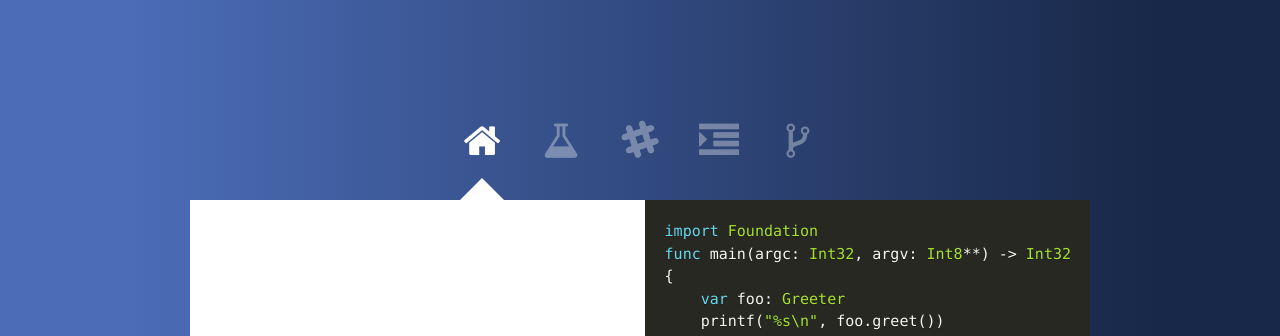
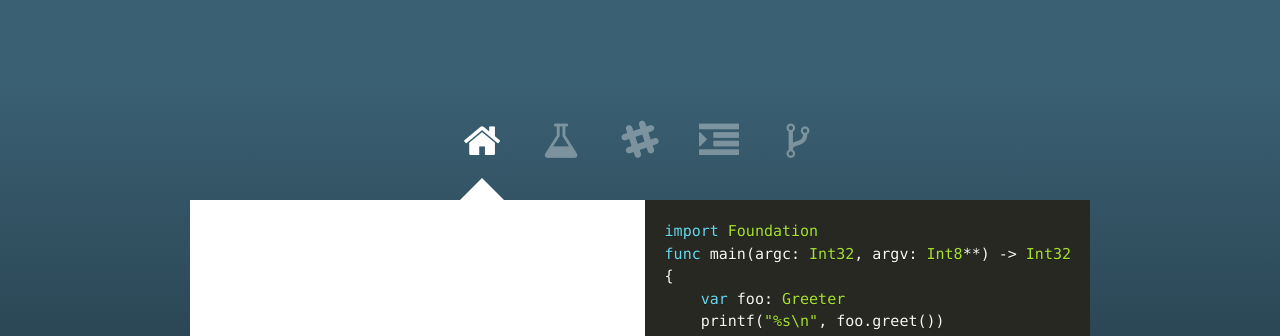
Before and after one commit to flax-lang/flax-lang.github.io, a plain HTML site: page index.html in a window 1280 px wide. Shown: the top 336 px of the page. Drawn offline with Linux system fonts and the light colour scheme.

Commit message:
fix small thing, change gradient

```diff
--- a/FlaxSyntax.html
+++ b/FlaxSyntax.html
@@ -46,8 +46,8 @@ var framebuffer: Int8 ptr = 0xFD000000 as Int8 ptr		// alternative syntax
 <p>
 Taking the address of a variable, as well as dereferencing a pointer, have equally familiar syntax:
 <pre class="dcodesegment"><code class="lang-swift dcsinner">
-var firstByte: Int8 = #vga				// dereference with '#'
-var vgaPtrAgain: Int8* = &amp;firstByte		// take the address with '&amp;'
+var firstByte: Int16 = #vga				// dereference with '#'
+var vgaPtrAgain: Int16* = &amp;firstByte	// take the address with '&amp;'
 </code></pre>
 </p>
 
--- a/css/style.css
+++ b/css/style.css
@@ -14,11 +14,13 @@
 
 	body
 	{
-		background: -webkit-linear-gradient(90deg, #4b6cb7 10%, #182848 90%); /* Chrome 10+, Saf5.1+ */
-		background: -moz-linear-gradient(90deg, #4b6cb7 10%, #182848 90%); /* FF3.6+ */
-		background: -ms-linear-gradient(90deg, #4b6cb7 10%, #182848 90%); /* IE10 */
-		background: -o-linear-gradient(90deg, #4b6cb7 10%, #182848 90%); /* Opera 11.10+ */
-		background: linear-gradient(90deg, #4b6cb7 10%, #182848 90%); /* W3C */
+
+		background: -webkit-linear-gradient(0deg, #16222A 10%, #3A6073 90%); /* Chrome 10+, Saf5.1+ */
+		background: -moz-linear-gradient(0deg, #16222A 10%, #3A6073 90%); /* FF3.6+ */
+		background: -ms-linear-gradient(0deg, #16222A 10%, #3A6073 90%); /* IE10 */
+		background: -o-linear-gradient(0deg, #16222A 10%, #3A6073 90%); /* Opera 11.10+ */
+		background: linear-gradient(0deg, #16222A 10%, #3A6073 90%); /* W3C */
+
 		background-size: auto, 100% 100%;
 	}
 
```
